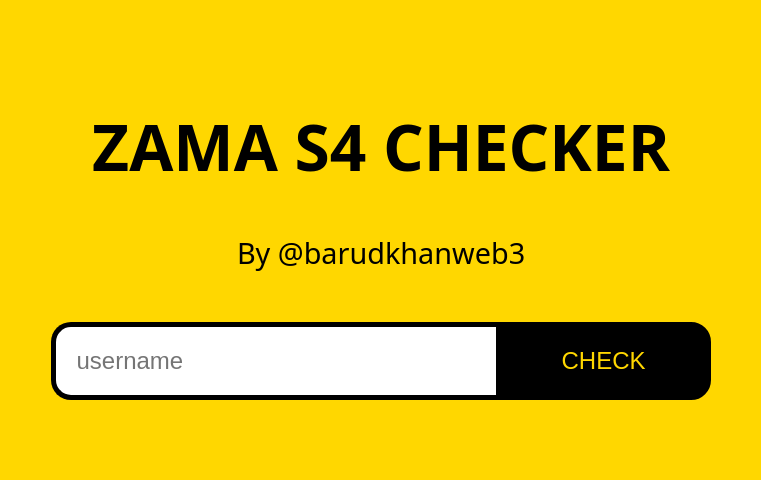
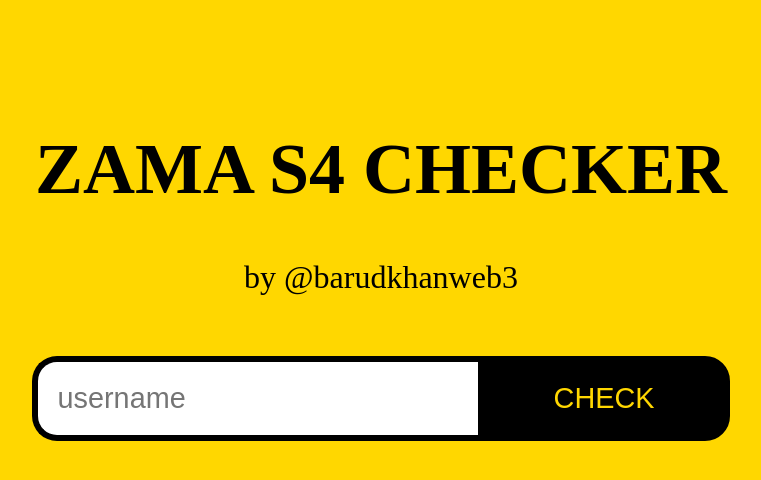
Before and after one commit to barudkhan/zama-season-4-checker, a Next.js app: page / in a window 1280 px wide. Shown: the top 480 px of the page, without its empty margins (259-1020 px from the left). Built offline with nearby package versions, Linux system fonts and the light colour scheme.

Commit message:
Update page.tsx

```diff
--- a/app/page.tsx
+++ b/app/page.tsx
@@ -2,56 +2,76 @@
 import { useState } from 'react';
 
 export default function Home() {
-  const [username, setUsername] = useState('');
-  const [data, setData] = useState(null);
-  const [loading, setLoading] = useState(false);
+  const [user, setUser] = useState('');
+  const [result, setResult] = useState<any>(null);
+  const [load, setLoad] = useState(false);
 
-  const check = async () => {
-    if (!username.trim()) return;
-    setLoading(true);
-    setData(null);
-    try {
-      const res = await fetch(`/api/check/${username.replace('@', '')}`);
-      const json = await res.json();
-      if (res.ok) {
-        setData(json);
-      } else {
-        setData(null);
-      }
-    } catch (err) {
-      setData(null);
-    }
-    setLoading(false);
+  const go = async () => {
+    setLoad(true);
+    setResult(null);
+    const r = await fetch(`/api/rank/${user.replace('@', '')}`);
+    const j = await r.json();
+    setResult(j);
+    setLoad(false);
   };
 
   return (
-    <main style={{ padding: '60px 20px', textAlign: 'center', fontFamily: 'system-ui' }}>
-      <h1 style={{ fontSize: '4rem', color: '#000' }}>ZAMA S4 CHECKER</h1>
-      <p style={{ fontSize: '1.8rem', color: '#000', marginBottom: '50px' }}>
-        By @barudkhanweb3
+    <main style={{ padding: '80px 20px', textAlign: 'center' }}>
+      <h1 style={{ fontSize: '4.5rem', color: '#000', fontWeight: 'bold' }}>
+        ZAMA S4 CHECKER
+      </h1>
+      <p style={{ fontSize: '2rem', color: '#000', marginBottom: '60px' }}>
+        by @barudkhanweb3
       </p>
-      <div>
+
+      <div style={{ marginBottom: '80px' }}>
         <input
-          value={username}
-          onChange={(e) => setUsername(e.target.value)}
+          value={user}
+          onChange={(e) => setUser(e.target.value)}
           placeholder="username"
-          style={{ padding: '20px', width: '400px', fontSize: '1.5rem', border: '5px solid #000', borderRight: 'none', borderRadius: '20px 0 0 20px' }}
+          style={{
+            padding: '20px',
+            width: '400px',
+            fontSize: '1.8rem',
+            border: '6px solid #000',
+            borderRight: 'none',
+            borderRadius: '25px 0 0 25px',
+            outline: 'none'
+          }}
         />
         <button
-          onClick={check}
-          disabled={loading}
-          style={{ padding: '20px 60px', fontSize: '1.5rem', background: '#000', color: '#FFD700', border: '5px solid #000', borderRadius: '0 20px 20px 0', cursor: 'pointer' }}
+          onClick={go}
+          disabled={load}
+          style={{
+            padding: '20px 70px',
+            fontSize: '1.8rem',
+            background: '#000',
+            color: '#FFD700',
+            border: '6px solid #000',
+            borderRadius: '0 25px 25px 0',
+            cursor: 'pointer'
+          }}
         >
-          {loading ? 'WAIT' : 'CHECK'}
+          {load ? 'WAIT' : 'CHECK'}
         </button>
       </div>
-      {data && (
-        <div style={{ marginTop: '60px', background: '#000', color: '#FFD700', padding: '50px', borderRadius: '30px', fontSize: '2rem' }}>
-          <h2>@{data.username}</h2>
-          <p>Posts: {data.posts}</p>
-          <p>Impressions: {data.impressions}</p>
-          <p>ER: {data.er}</p>
-          <p>Rank: {data.rank}</p>
+
+      {result && (
+        <div style={{
+          background: '#000',
+          color: '#FFD700',
+          padding: '60px',
+          borderRadius: '30px',
+          maxWidth: '600px',
+          margin: '0 auto',
+          fontSize: '2.2rem',
+          fontWeight: 'bold'
+        }}>
+          <div>@{result.user}</div>
+          <div>Posts: {result.posts}</div>
+          <div>Impressions: {result.impressions}</div>
+          <div>ER: {result.er}</div>
+          <div>Rank: {result.rank}</div>
         </div>
       )}
     </main>
```
